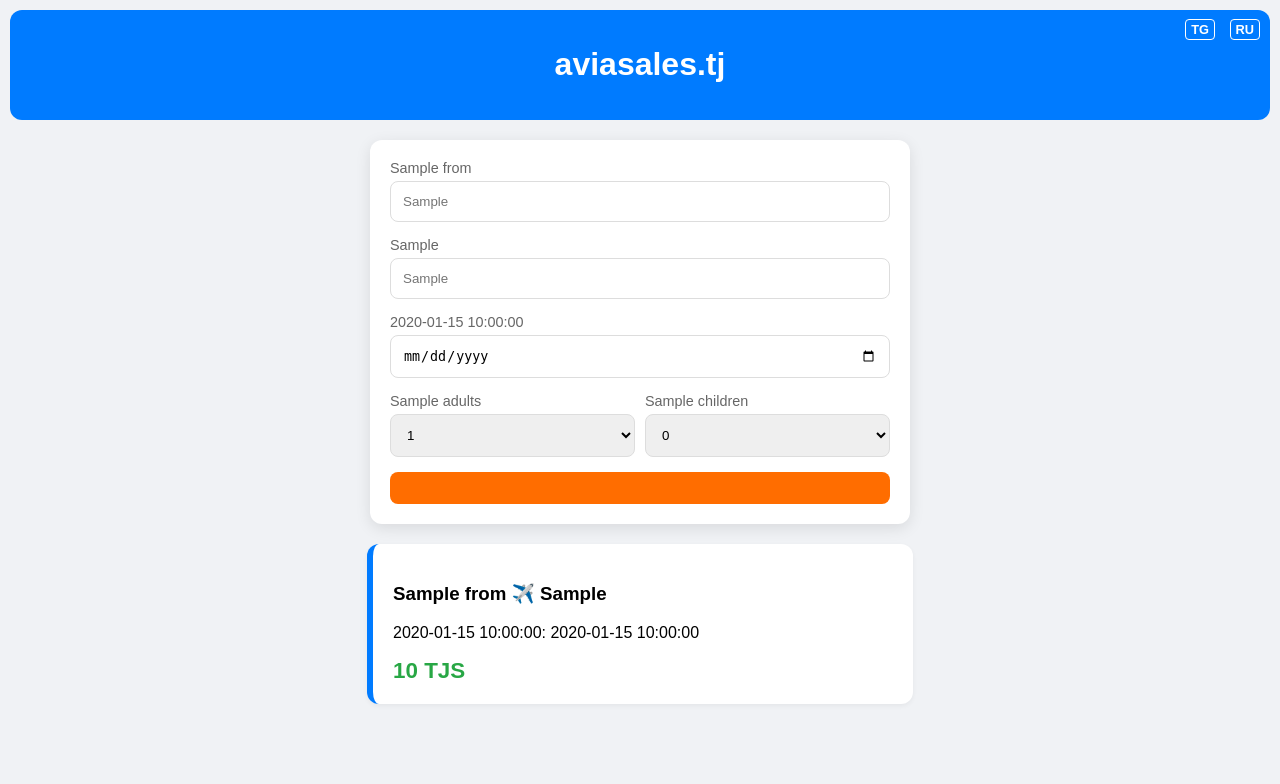
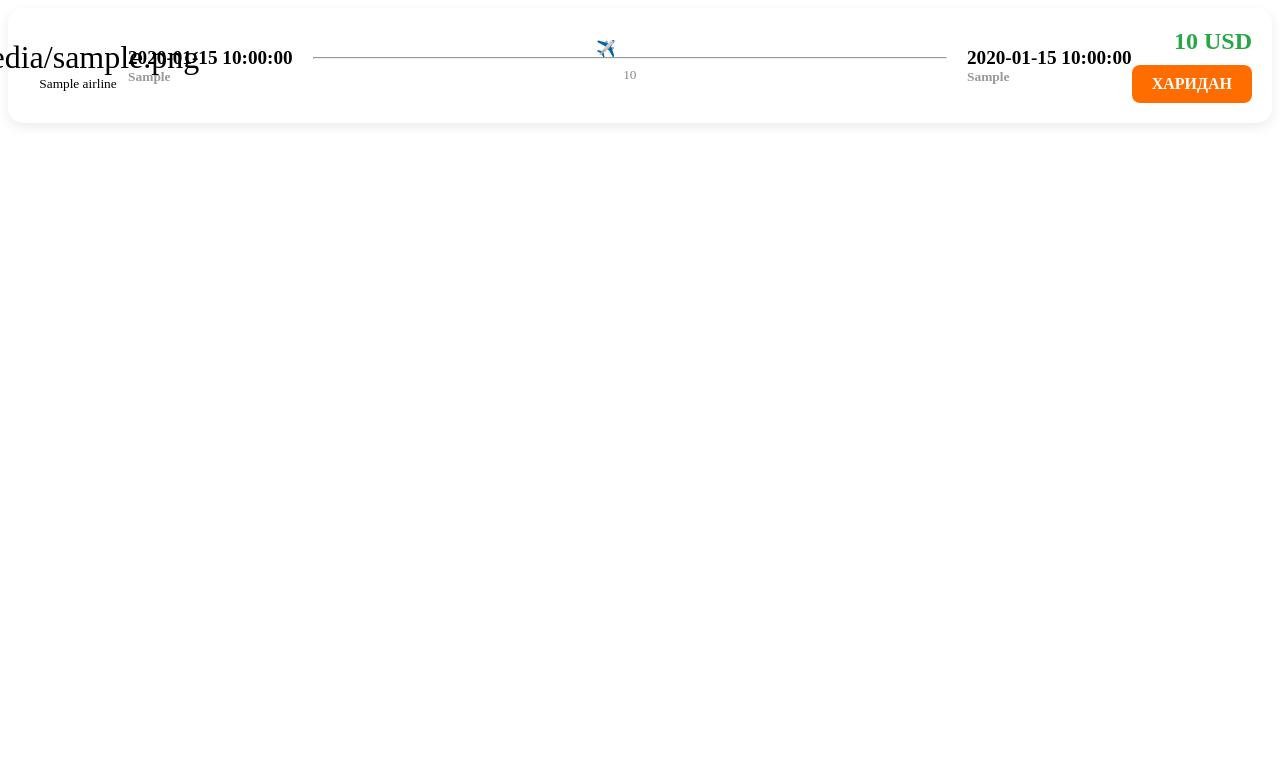
Before and after one commit to OSON-SAVDO/Avia-Search-TJ, a Flask app: template templates/index.html in a window 1280 px wide. Shown: the top 784 px of the page. Run offline with Flask 3, Linux system fonts and the light colour scheme; the template is opened without the code that fills it: most values are stand-ins (such as "Sample title", 1, 10 or a date in 2020).

Commit message:
Update index.html

```diff
--- a/templates/index.html
+++ b/templates/index.html
@@ -1,79 +1,49 @@
-<!DOCTYPE html>
-<html lang="{{ lang }}">
-<head>
-    <meta charset="UTF-8">
-    <meta name="viewport" content="width=device-width, initial-scale=1.0">
-    <title>{{ t.title }}</title>
-    <style>
-        body { font-family: sans-serif; background: #f0f2f5; margin: 0; padding: 10px; }
-        .nav { background: #007bff; color: white; padding: 15px; border-radius: 12px; text-align: center; position: relative; }
-        .lang-switch { position: absolute; top: 10px; right: 10px; }
-        .lang-switch a { color: white; text-decoration: none; margin-left: 10px; font-weight: bold; font-size: 0.8em; border: 1px solid white; padding: 2px 5px; border-radius: 4px; }
-        .search-box { background: white; padding: 20px; border-radius: 12px; box-shadow: 0 4px 15px rgba(0,0,0,0.1); max-width: 500px; margin: 20px auto; }
-        .input-group { margin-bottom: 15px; }
-        label { display: block; margin-bottom: 5px; font-size: 0.9em; color: #666; }
-        input, select { width: 100%; padding: 12px; border: 1px solid #ddd; border-radius: 8px; box-sizing: border-box; }
-        .row { display: flex; gap: 10px; margin-bottom: 15px; }
-        button { width: 100%; background: #ff6d00; color: white; border: none; padding: 16px; border-radius: 8px; font-size: 18px; font-weight: bold; cursor: pointer; }
-        .ticket { background: white; margin-bottom: 15px; padding: 20px; border-radius: 12px; border-left: 6px solid #007bff; box-shadow: 0 2px 5px rgba(0,0,0,0.05); max-width: 500px; margin: 15px auto; }
-        .price { color: #28a745; font-size: 1.4em; font-weight: bold; }
-    </style>
-</head>
-<body>
-    <div class="nav">
-        <h1>aviasales.tj</h1>
-        <div class="lang-switch">
-            <a href="/?lang=tg">TG</a>
-            <a href="/?lang=ru">RU</a>
+<style>
+    .ticket-card {
+        background: white;
+        border-radius: 15px;
+        padding: 20px;
+        margin-bottom: 15px;
+        display: flex;
+        align-items: center;
+        justify-content: space-between;
+        box-shadow: 0 4px 12px rgba(0,0,0,0.08);
+    }
+    .airline-info { display: flex; flex-direction: column; align-items: center; width: 100px; }
+    .flight-time { font-size: 1.2em; font-weight: bold; }
+    .flight-path { flex-grow: 1; text-align: center; padding: 0 20px; color: #888; position: relative; }
+    .flight-path::after { content: "✈️"; position: absolute; top: -10px; left: 45%; }
+    .price-box { text-align: right; }
+    .buy-btn { background: #ff6d00; color: white; padding: 10px 20px; border-radius: 8px; text-decoration: none; font-weight: bold; display: inline-block; margin-top: 10px; }
+</style>
+
+<div class="results-container">
+    {% for flight in flights %}
+    <div class="ticket-card">
+        <div class="airline-info">
+            <span style="font-size: 2em;">{{ flight.logo }}</span>
+            <small>{{ flight.airline }}</small>
+        </div>
+
+        <div class="flight-time">
+            <div>{{ flight.departure_time }}</div>
+            <div style="color: #999; font-size: 0.7em;">{{ flight.departure_city }}</div>
+        </div>
+
+        <div class="flight-path">
+            <hr>
+            <small>{{ flight.duration }}</small>
+        </div>
+
+        <div class="flight-time">
+            <div>{{ flight.arrival_time }}</div>
+            <div style="color: #999; font-size: 0.7em;">{{ flight.arrival_city }}</div>
+        </div>
+
+        <div class="price-box">
+            <div style="color: #28a745; font-size: 1.5em; font-weight: bold;">{{ flight.price }} {{ t.currency }}</div>
+            <a href="#" class="buy-btn">ХАРИДАН</a>
         </div>
     </div>
-
-    <div class="search-box">
-        <form action="/search?lang={{ lang }}" method="post">
-            <div class="input-group">
-                <label>{{ t.from }}</label>
-                <input type="text" name="from" placeholder="{{ t.placeholder_from }}" required>
-            </div>
-            <div class="input-group">
-                <label>{{ t.to }}</label>
-                <input type="text" name="to" placeholder="{{ t.placeholder_to }}" required>
-            </div>
-            <div class="input-group">
-                <label>{{ t.date }}</label>
-                <input type="date" name="departure_date" required>
-            </div>
-            <div class="row">
-                <div style="flex:1">
-                    <label>{{ t.adults }}</label>
-                    <select name="adults">
-                        <option value="1">1</option>
-                        <option value="2">2</option>
-                    </select>
-                </div>
-                <div style="flex:1">
-                    <label>{{ t.children }}</label>
-                    <select name="children">
-                        <option value="0">0</option>
-                        <option value="1">1</option>
-                    </select>
-                </div>
-            </div>
-            <button type="submit">{{ t.search_btn }}</button>
-        </form>
-    </div>
-
-    <div class="results">
-        {% if flights %}
-            {% for flight in flights %}
-            <div class="ticket">
-                <h3>{{ flight.from }} ✈️ {{ flight.to }}</h3>
-                <p>{{ t.date }}: {{ flight.date }}</p>
-                <div class="price">{{ flight.price }} TJS</div>
-            </div>
-            {% endfor %}
-        {% else %}
-            <p style="text-align:center">{{ t.no_results }}</p>
-        {% endif %}
-    </div>
-</body>
-</html>
+    {% endfor %}
+</div>
```
